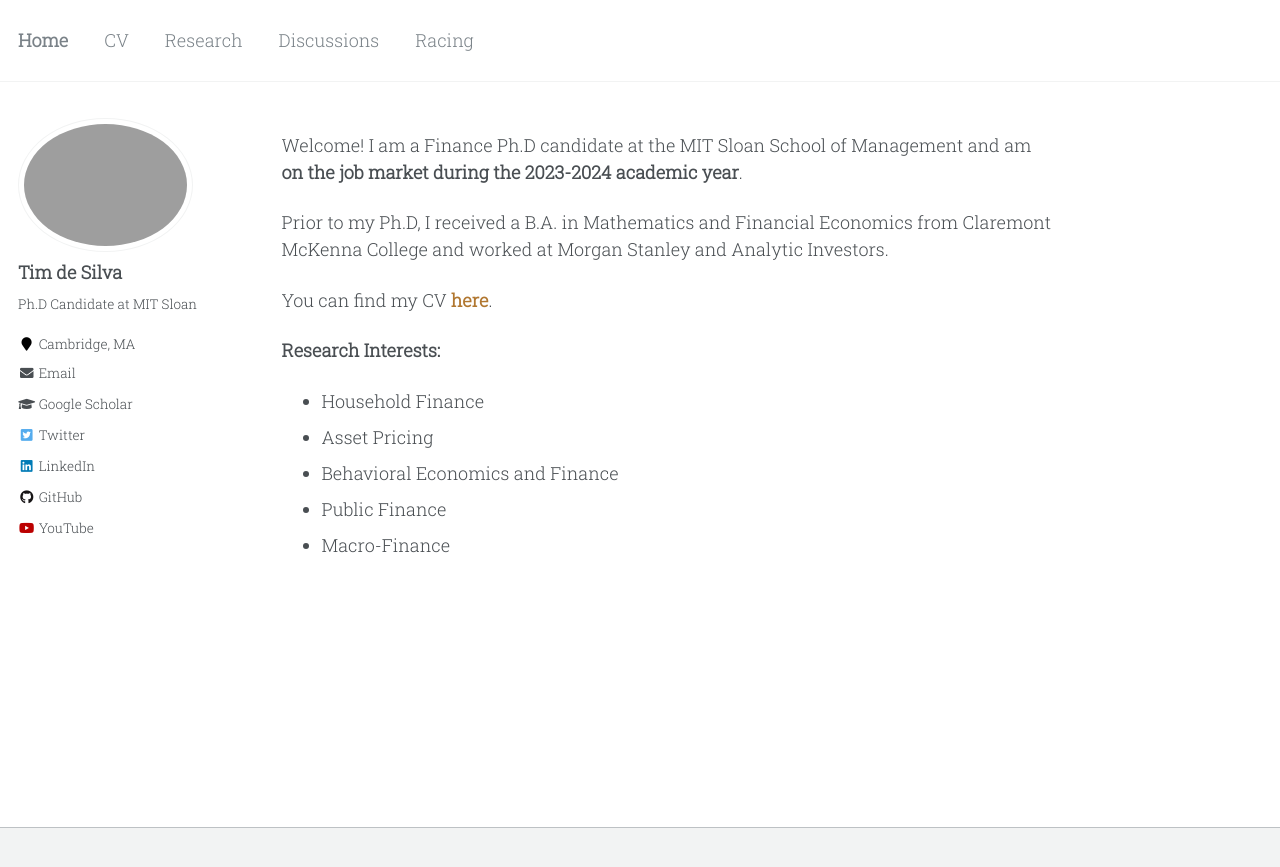
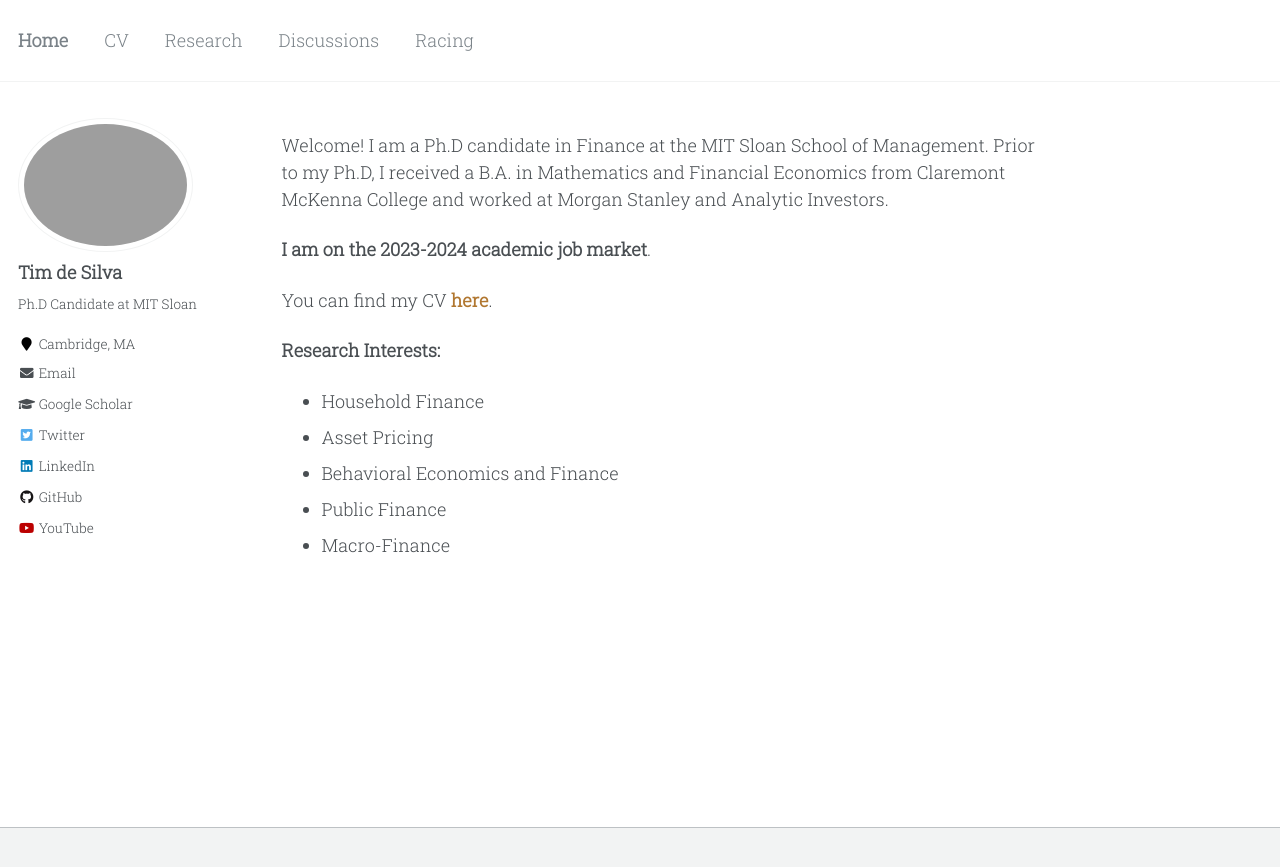
Before and after one commit to timhdesilva/timhdesilva.github.io, a Jekyll site: the page built from _pages/about.html, in a window 1280 px wide. Shown: the top 867 px of the page. Built offline with Jekyll 4.4.1, drawn with Linux system fonts in a browser that asks for light colours.

Commit message:
update about

```diff
--- a/_pages/about.html
+++ b/_pages/about.html
@@ -9,17 +9,14 @@ redirect_from:
 ---
 
 <p>
-  Welcome! I am a Finance Ph.D candidate at the MIT Sloan School of Management and am <strong>on the job market during the 2023-2024 academic year</strong>.
+  Welcome! I am a Ph.D candidate in Finance at the MIT Sloan School of Management. Prior to my Ph.D, I received a B.A. in Mathematics and Financial Economics from Claremont McKenna College and worked at Morgan Stanley and Analytic Investors.
 </p>
-
 <p>
-  Prior to my Ph.D, I received a B.A. in Mathematics and Financial Economics from Claremont McKenna College and worked at Morgan Stanley and Analytic Investors.
+  <strong>I am on the 2023-2024 academic job market</strong>.
 </p>
-
 <p>
   You can find my CV <a style="text-decoration:none; color:rgb(177, 119, 48); font-weight:bold" href="http://timhdesilva.github.io/files/cv.pdf">here</a>.
 </p>
-
 <p><strong>Research Interests:</strong></p>
 <ul>
 <li>Household Finance</li>
```
